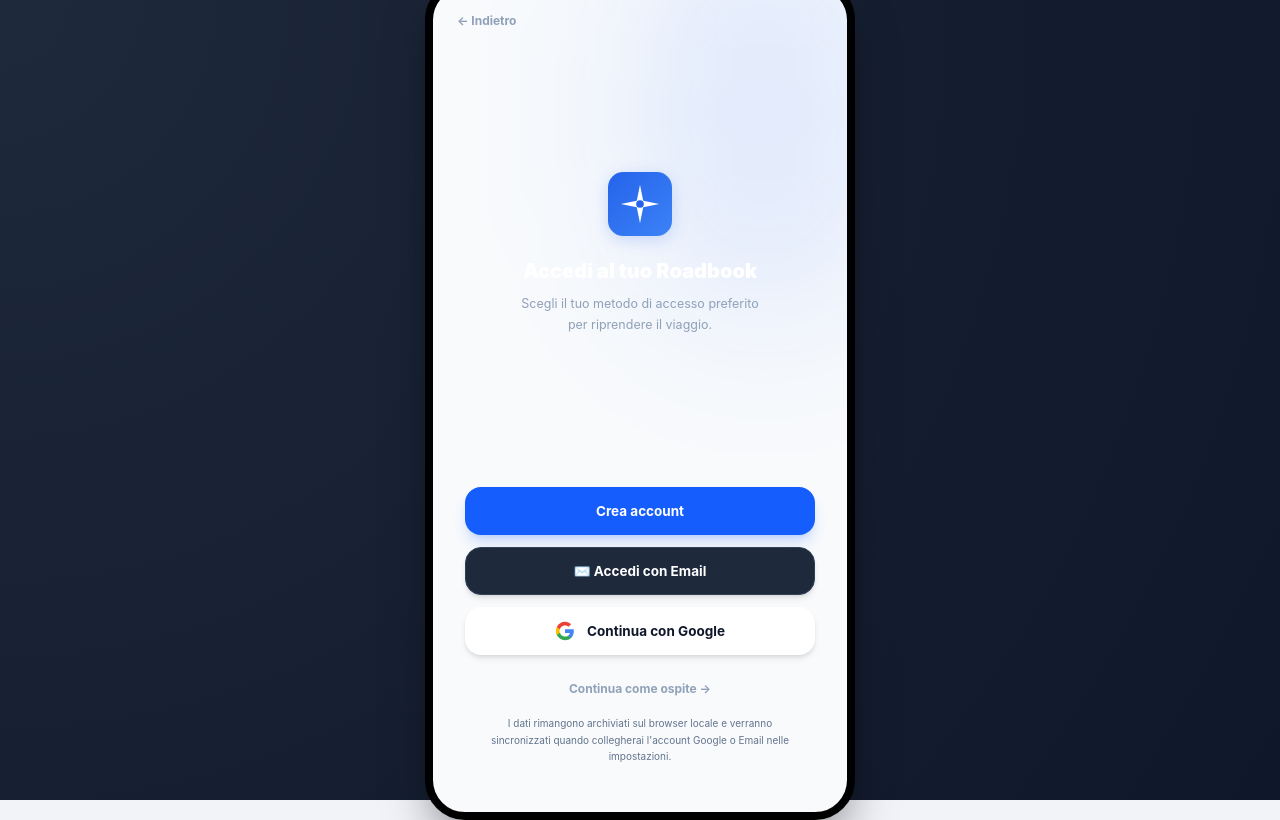
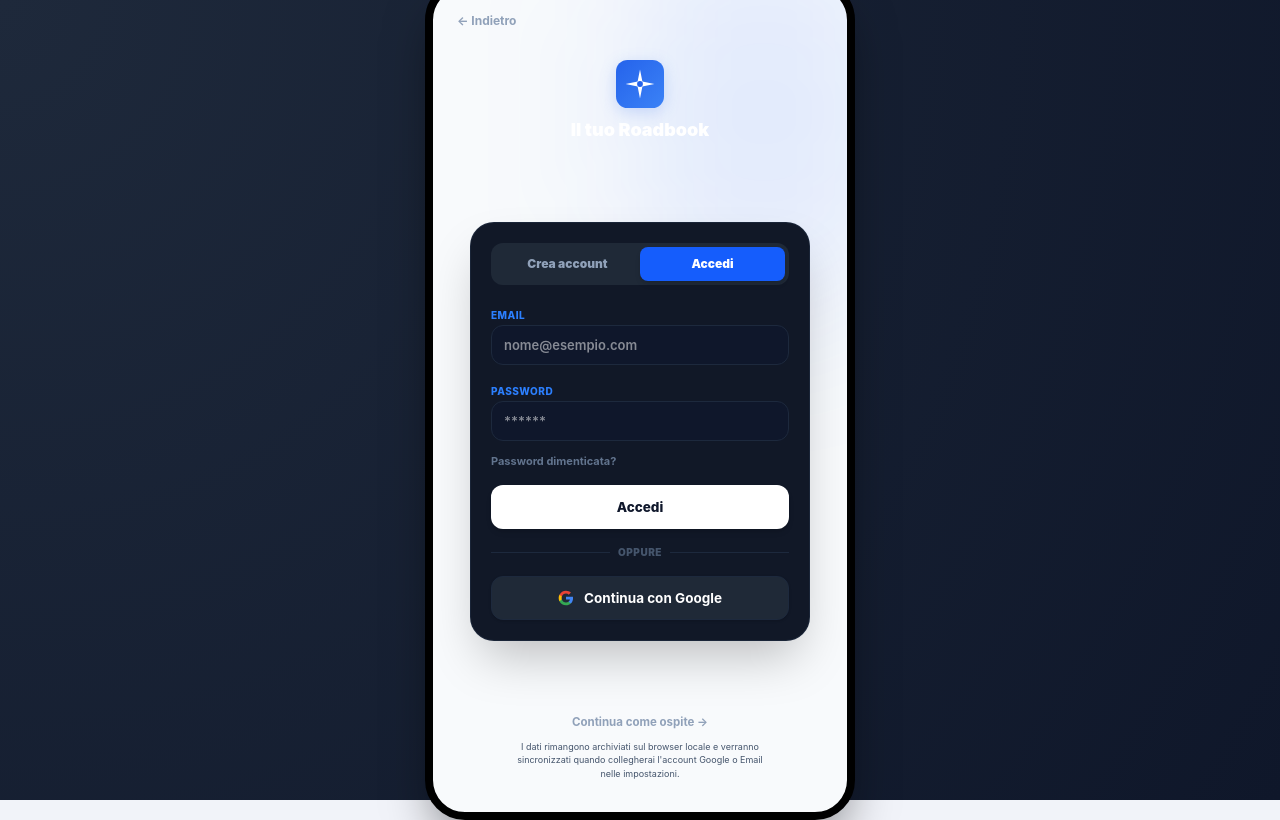
Before and after one commit to CASABR/honeymoon-roadbook, a React (Vite) app: page / in a window 1280 px wide. Both pictures are taken after a click on the button "Inizia il Viaggio →". Built offline with nearby package versions, Linux system fonts and the light colour scheme; no server answers.

Commit message:
Expose premium tabbed central card for login, registration, google, and guest access

```diff
--- a/src/views/LoginView.tsx
+++ b/src/views/LoginView.tsx
@@ -15,12 +15,13 @@ import {
 } from "../services/firebase";
 
 export default function LoginView() {
-  const [step, setStep] = useState<"intro" | "auth" | "email" | "reset">(() => {
+  const [step, setStep] = useState<"intro" | "auth" | "reset">(() => {
     return localStorage.getItem("hrb_intro_seen") === "true" ? "auth" : "intro";
   });
   const [isLoading, setIsLoading] = useState(false);
   const [error, setError] = useState<string | null>(null);
   const [conflictError, setConflictError] = useState(false);
+  const [name, setName] = useState("");
   const [email, setEmail] = useState("");
   const [password, setPassword] = useState("");
   const [confirmPassword, setConfirmPassword] = useState("");
@@ -36,6 +37,10 @@ export default function LoginView() {
       setError("Inserisci email e password.");
       return;
     }
+    if (isRegistering && !name.trim()) {
+      setError("Inserisci il tuo nome.");
+      return;
+    }
     if (isRegistering && password !== confirmPassword) {
       setError("Le password non coincidono.");
       return;
@@ -47,11 +52,19 @@ export default function LoginView() {
 
     try {
       if (isRegistering) {
+        let userCredential;
         if (auth.currentUser && auth.currentUser.isAnonymous) {
           const credential = EmailAuthProvider.credential(email.trim(), password);
-          await linkWithCredential(auth.currentUser, credential);
+          userCredential = await linkWithCredential(auth.currentUser, credential);
         } else {
-          await createUserWithEmailAndPassword(auth, email.trim(), password);
+          userCredential = await createUserWithEmailAndPassword(auth, email.trim(), password);
+        }
+
+        if (userCredential && userCredential.user && name.trim()) {
+          const { updateProfile } = await import("firebase/auth");
+          await updateProfile(userCredential.user, {
+            displayName: name.trim()
+          });
         }
       } else {
         await signInWithEmailAndPassword(auth, email.trim(), password);
@@ -84,7 +97,7 @@ export default function LoginView() {
     try {
       await sendPasswordResetEmail(auth, email.trim());
       setInfoMessage("Email di ripristino inviata con successo! Controlla la tua casella di posta.");
-      setStep("email");
+      setStep("auth");
     } catch (err: any) {
       console.error("Errore password reset:", err);
       setError(err.message || "Errore durante l'invio dell'email.");
@@ -265,103 +278,6 @@ export default function LoginView() {
     );
   }
 
-  // Schermata 3: Email Auth
-  if (step === "email") {
-    return (
-      <div className="app-shell flex flex-col justify-between p-8 text-white bg-[#0b0f19] relative overflow-hidden">
-        <div className="absolute top-[-10%] right-[-10%] w-[60%] h-[50%] rounded-full bg-blue-600/10 blur-[80px]" />
-
-        <button
-          onClick={() => { setStep("auth"); setError(null); setInfoMessage(null); }}
-          className="absolute top-6 left-6 text-slate-400 hover:text-white font-bold text-[12px] flex items-center gap-1 z-10 active:scale-95"
-        >
-          &larr; Indietro
-        </button>
-
-        <div className="flex-1 flex flex-col justify-center items-center text-center my-auto z-10 w-full max-w-[280px] mx-auto space-y-4">
-          <h2 className="text-[20px] font-black text-white">
-            {isRegistering
-              ? (auth.currentUser && auth.currentUser.isAnonymous ? "Salva il tuo diario" : "Nuovo account e-mail")
-              : "Accedi con e-mail"}
-          </h2>
-          <p className="text-[12px] text-slate-400">
-            {isRegistering
-              ? (auth.currentUser && auth.currentUser.isAnonymous
-                  ? "Associa un'e-mail a questo dispositivo per salvare al sicuro i tuoi dati sul cloud."
-                  : "Inserisci e-mail e password per iniziare da zero.")
-              : "Inserisci le tue credenziali per ripristinare il tuo diario di nozze."}
-          </p>
-
-          {error && <div className="p-3 bg-red-950/80 border border-red-800/60 rounded-xl text-[11px] text-red-300 w-full text-left">{error}</div>}
-          {infoMessage && <div className="p-3 bg-green-950/80 border border-green-800/60 rounded-xl text-[11px] text-green-300 w-full text-left">{infoMessage}</div>}
-
-          <div className="w-full space-y-3">
-            <div className="space-y-1 text-left">
-              <label className="text-[10px] uppercase tracking-wider font-extrabold text-blue-500">Email</label>
-              <input
-                type="email"
-                value={email}
-                onChange={(e) => setEmail(e.target.value)}
-                className="w-full h-11 px-3 bg-slate-900 border border-slate-800 rounded-xl text-[13px] text-white focus:outline-none focus:border-blue-600 transition-all font-semibold"
-                placeholder="nome@esempio.com"
-              />
-            </div>
-
-            <div className="space-y-1 text-left">
-              <label className="text-[10px] uppercase tracking-wider font-extrabold text-blue-500">Password</label>
-              <input
-                type="password"
-                value={password}
-                onChange={(e) => setPassword(e.target.value)}
-                className="w-full h-11 px-3 bg-slate-900 border border-slate-800 rounded-xl text-[13px] text-white focus:outline-none focus:border-blue-600 transition-all font-semibold"
-                placeholder="******"
-              />
-            </div>
-
-            {isRegistering && (
-              <div className="space-y-1 text-left">
-                <label className="text-[10px] uppercase tracking-wider font-extrabold text-blue-500">Conferma Password</label>
-                <input
-                  type="password"
-                  value={confirmPassword}
-                  onChange={(e) => setConfirmPassword(e.target.value)}
-                  className="w-full h-11 px-3 bg-slate-900 border border-slate-800 rounded-xl text-[13px] text-white focus:outline-none focus:border-blue-600 transition-all font-semibold"
-                  placeholder="******"
-                />
-              </div>
-            )}
-
-            {!isRegistering && (
-              <button
-                onClick={() => setStep("reset")}
-                className="block text-[11px] text-slate-500 hover:text-blue-400 text-left font-bold"
-              >
-                Password dimenticata?
-              </button>
-            )}
-          </div>
-        </div>
-
-        <div className="space-y-3 pb-4 z-10 w-full max-w-[280px] mx-auto">
-          <button
-            onClick={handleEmailAuth}
-            disabled={isLoading}
-            className="w-full h-12 bg-white text-slate-900 font-extrabold text-[13.5px] rounded-2xl flex items-center justify-center transition-all active:scale-98 shadow-md disabled:opacity-50"
-          >
-            {isLoading ? "Elaborazione..." : (isRegistering ? "Registrati" : "Accedi")}
-          </button>
-
-          <button
-            onClick={() => { setIsRegistering(!isRegistering); setError(null); }}
-            className="w-full h-12 bg-transparent text-slate-400 hover:text-white font-bold text-[13px] rounded-2xl flex items-center justify-center transition-all border border-slate-800 hover:border-slate-700"
-          >
-            {isRegistering ? "Hai già un account? Accedi" : "Nuovo utente? Registrati"}
-          </button>
-        </div>
-      </div>
-    );
-  }
-
   // Schermata 4: Reset Password
   if (step === "reset") {
     return (
@@ -369,13 +285,13 @@ export default function LoginView() {
         <div className="absolute top-[-10%] right-[-10%] w-[60%] h-[50%] rounded-full bg-blue-600/10 blur-[80px]" />
 
         <button
-          onClick={() => { setStep("email"); setError(null); }}
+          onClick={() => { setStep("auth"); setError(null); }}
           className="absolute top-6 left-6 text-slate-400 hover:text-white font-bold text-[12px] flex items-center gap-1 z-10 active:scale-95"
         >
           &larr; Indietro
         </button>
 
-        <div className="flex-1 flex flex-col justify-center items-center text-center my-auto z-10 w-full max-w-[280px] mx-auto space-y-4">
+        <div className="flex-1 flex flex-col justify-center items-center text-center my-auto z-10 w-full max-w-[290px] mx-auto space-y-4">
           <h2 className="text-[20px] font-black text-white">Reset Password</h2>
           <p className="text-[12px] text-slate-400">
             Ti invieremo un link per reimpostare la tua password
@@ -395,7 +311,7 @@ export default function LoginView() {
           </div>
         </div>
 
-        <div className="pb-4 z-10 w-full max-w-[280px] mx-auto">
+        <div className="pb-4 z-10 w-full max-w-[290px] mx-auto">
           <button
             onClick={handlePasswordReset}
             disabled={isLoading}
@@ -408,13 +324,13 @@ export default function LoginView() {
     );
   }
 
-  // Schermata 2: Schermata Autenticazione Standard (Google / Email / Ospite)
+  // Schermata 2: Schermata Autenticazione Standard con Card Tabbed (Crea account / Accedi)
   return (
-    <div className="app-shell flex flex-col justify-between p-8 text-white bg-[#0b0f19] relative overflow-hidden">
+    <div className="app-shell flex flex-col justify-between p-6 text-white bg-[#0b0f19] relative overflow-hidden">
       {/* Glow */}
       <div className="absolute top-[-10%] right-[-10%] w-[60%] h-[50%] rounded-full bg-blue-600/10 blur-[80px]" />
 
-      {/* Back Button per tornare alla schermata d'impatto */}
+      {/* Back Button */}
       <button
         onClick={() => setStep("intro")}
         className="absolute top-6 left-6 text-slate-400 hover:text-white font-bold text-[12px] flex items-center gap-1 z-10 active:scale-95"
@@ -422,9 +338,9 @@ export default function LoginView() {
         &larr; Indietro
       </button>
 
-      {/* Center: Logo ridotto e testo */}
-      <div className="flex-1 flex flex-col justify-center items-center text-center my-auto z-10">
-        <svg className="w-16 h-16 mb-5 drop-shadow-[0_4px_8px_rgba(37,99,235,0.2)]" viewBox="0 0 100 100" fill="none" xmlns="http://www.w3.org/2000/svg">
+      {/* Top Logo */}
+      <div className="flex flex-col items-center text-center mt-12 mb-3 z-10">
+        <svg className="w-12 h-12 mb-2 drop-shadow-[0_4px_8px_rgba(37,99,235,0.2)]" viewBox="0 0 100 100" fill="none" xmlns="http://www.w3.org/2000/svg">
           <rect width="100" height="100" rx="24" fill="url(#logo-auth-grad)" />
           <path d="M50 20 L55 45 L80 50 L55 55 L50 80 L45 55 L20 50 L45 45 Z" fill="#ffffff" />
           <circle cx="50" cy="50" r="6" fill="#2563eb" />
@@ -435,31 +351,154 @@ export default function LoginView() {
             </linearGradient>
           </defs>
         </svg>
+        <h2 className="text-[18px] font-black text-white">
+          {(auth && auth.currentUser && auth.currentUser.isAnonymous) ? "Metti al sicuro i dati" : "Il tuo Roadbook"}
+        </h2>
+      </div>
 
-        <h2 className="text-[20px] font-black text-white">
-          {(auth && auth.currentUser && auth.currentUser.isAnonymous) ? "Metti al sicuro i dati" : "Accedi al tuo Roadbook"}
-        </h2>
-        <p className="text-[12.5px] text-slate-400 mt-2 max-w-[250px] leading-relaxed">
-          {(auth && auth.currentUser && auth.currentUser.isAnonymous)
-            ? "Associa un'email o Google a questa sessione per salvare al sicuro i dati sul cloud."
-            : "Scegli il tuo metodo di accesso preferito per riprendere il viaggio."}
-        </p>
+      {/* Central Card */}
+      <div className="flex-1 flex flex-col justify-center z-10 max-w-[340px] w-full mx-auto my-auto">
+        <div className="bg-[#111827] border border-slate-800/80 rounded-3xl p-5 shadow-2xl space-y-4">
+
+          {/* Tabs Selector */}
+          <div className="flex bg-[#1f2937] p-1 rounded-xl">
+            <button
+              onClick={() => { setIsRegistering(true); setError(null); setInfoMessage(null); }}
+              className={`flex-1 py-2 text-center text-[12px] font-black rounded-lg transition-all ${
+                isRegistering ? "bg-blue-600 text-white shadow-md" : "text-slate-400 hover:text-white"
+              }`}
+            >
+              Crea account
+            </button>
+            <button
+              onClick={() => { setIsRegistering(false); setError(null); setInfoMessage(null); }}
+              className={`flex-1 py-2 text-center text-[12px] font-black rounded-lg transition-all ${
+                !isRegistering ? "bg-blue-600 text-white shadow-md" : "text-slate-400 hover:text-white"
+              }`}
+            >
+              Accedi
+            </button>
+          </div>
 
           {error && (
-          <div className="mt-5 p-3 bg-red-950/80 border border-red-800/60 rounded-xl text-[11.5px] text-red-300 font-medium leading-relaxed max-w-[280px] text-left">
-            <span className="font-bold block text-red-200 mb-0.5">⚠️ Errore di connessione:</span>
+            <div className="p-3 bg-red-950/80 border border-red-800/60 rounded-xl text-[11px] text-red-300 w-full text-left font-semibold">
               {error}
               <button
                 onClick={handleBypass}
-              className="mt-2 block text-blue-400 font-extrabold hover:underline text-left text-[10.5px]"
+                className="mt-2 block text-blue-400 font-extrabold hover:underline text-left text-[10px]"
               >
                 Usa bypass locale (offline di sicurezza) &rarr;
               </button>
             </div>
           )}
+          {infoMessage && <div className="p-3 bg-green-950/80 border border-green-800/60 rounded-xl text-[11px] text-green-300 w-full text-left font-semibold">{infoMessage}</div>}
+
+          {/* Form Fields */}
+          <div className="space-y-3">
+            {isRegistering && (
+              <div className="space-y-1 text-left">
+                <label className="text-[10px] uppercase tracking-wider font-extrabold text-blue-500">Nome Viaggiatore</label>
+                <input
+                  type="text"
+                  value={name}
+                  onChange={(e) => setName(e.target.value)}
+                  className="w-full h-10 px-3 bg-slate-900 border border-slate-800 rounded-xl text-[13px] text-white focus:outline-none focus:border-blue-600 transition-all font-semibold"
+                  placeholder="Il tuo nome"
+                />
+              </div>
+            )}
+
+            <div className="space-y-1 text-left">
+              <label className="text-[10px] uppercase tracking-wider font-extrabold text-blue-500">Email</label>
+              <input
+                type="email"
+                value={email}
+                onChange={(e) => setEmail(e.target.value)}
+                className="w-full h-10 px-3 bg-slate-900 border border-slate-800 rounded-xl text-[13px] text-white focus:outline-none focus:border-blue-600 transition-all font-semibold"
+                placeholder="nome@esempio.com"
+              />
+            </div>
+
+            <div className="space-y-1 text-left">
+              <label className="text-[10px] uppercase tracking-wider font-extrabold text-blue-500">Password</label>
+              <input
+                type="password"
+                value={password}
+                onChange={(e) => setPassword(e.target.value)}
+                className="w-full h-10 px-3 bg-slate-900 border border-slate-800 rounded-xl text-[13px] text-white focus:outline-none focus:border-blue-600 transition-all font-semibold"
+                placeholder="******"
+              />
+            </div>
+
+            {isRegistering && (
+              <div className="space-y-1 text-left">
+                <label className="text-[10px] uppercase tracking-wider font-extrabold text-blue-500">Conferma Password</label>
+                <input
+                  type="password"
+                  value={confirmPassword}
+                  onChange={(e) => setConfirmPassword(e.target.value)}
+                  className="w-full h-10 px-3 bg-slate-900 border border-slate-800 rounded-xl text-[13px] text-white focus:outline-none focus:border-blue-600 transition-all font-semibold"
+                  placeholder="******"
+                />
+              </div>
+            )}
+
+            {!isRegistering && (
+              <button
+                onClick={() => setStep("reset")}
+                className="text-[11px] text-slate-500 hover:text-blue-400 font-bold block"
+              >
+                Password dimenticata?
+              </button>
+            )}
+          </div>
+
+          {/* Primary Action Button */}
+          <button
+            onClick={handleEmailAuth}
+            disabled={isLoading}
+            className="w-full h-11 bg-white text-slate-900 font-extrabold text-[13.5px] rounded-xl flex items-center justify-center transition-all active:scale-98 shadow-md disabled:opacity-50"
+          >
+            {isLoading ? "Elaborazione..." : (isRegistering ? "Registrati" : "Accedi")}
+          </button>
+
+          {/* Separator */}
+          <div className="flex items-center gap-2">
+            <span className="h-[1px] bg-slate-800 flex-1" />
+            <span className="text-[10px] uppercase tracking-wider font-black text-slate-600">oppure</span>
+            <span className="h-[1px] bg-slate-800 flex-1" />
+          </div>
+
+          {/* Google Access Button */}
+          <button
+            onClick={handleGoogleLogin}
+            disabled={isLoading}
+            className="w-full h-11 bg-[#1f2937] hover:bg-[#374151] text-white font-bold text-[13.5px] rounded-xl flex items-center justify-center gap-2.5 transition-all active:scale-98 shadow-sm border border-slate-800 disabled:opacity-50"
+          >
+            <svg className="w-4 h-4 flex-shrink-0" viewBox="0 0 24 24">
+              <path
+                fill="#4285F4"
+                d="M22.56 12.25c0-.78-.07-1.53-.2-2.25H12v4.26h5.92c-.26 1.37-1.04 2.53-2.21 3.31v2.77h3.57c2.08-1.92 3.28-4.74 3.28-8.09z"
+              />
+              <path
+                fill="#34A853"
+                d="M12 23c2.97 0 5.46-.98 7.28-2.66l-3.57-2.77c-.98.66-2.23 1.06-3.71 1.06-2.86 0-5.29-1.93-6.16-4.53H2.18v2.84C3.99 20.53 7.7 23 12 23z"
+              />
+              <path
+                fill="#FBBC05"
+                d="M5.84 14.09c-.22-.66-.35-1.36-.35-2.09s.13-1.43.35-2.09V7.06H2.18C1.43 8.55 1 10.22 1 12s.43 3.45 1.18 4.94l2.85-2.22.81-.63z"
+              />
+              <path
+                fill="#EA4335"
+                d="M12 5.38c1.62 0 3.06.56 4.21 1.64l3.15-3.15C17.45 2.09 14.97 1 12 1 7.7 1 3.99 3.47 2.18 7.06l3.66 2.84c.87-2.6 3.3-4.52 6.16-4.52z"
+              />
+            </svg>
+            Continua con Google
+          </button>
+        </div>
 
         {conflictError && (
-          <div className="mt-5 p-4 bg-amber-950/80 border border-amber-800/60 rounded-xl text-[12px] text-amber-200 font-medium space-y-2.5 max-w-[280px] text-left">
+          <div className="mt-4 p-4 bg-amber-950/80 border border-amber-800/60 rounded-xl text-[12px] text-amber-200 font-medium space-y-2.5 max-w-[280px] text-left">
             <span className="font-extrabold block text-amber-100">⚠️ Conflitto di Collegamento</span>
             Questo account Google è già associato ad un altro diario di nozze. Vuoi disconnettere la sessione ospite ed accedere direttamente all'account Google esistente?
             <div className="flex gap-2 pt-1">
@@ -480,61 +519,17 @@ export default function LoginView() {
         )}
       </div>
 
-      {/* Buttons */}
-      <div className="space-y-3 pb-4 z-10">
-        <button
-          onClick={() => { setStep("email"); setIsRegistering(true); setError(null); }}
-          disabled={isLoading}
-          className="w-full h-12 bg-blue-600 hover:bg-blue-700 text-white font-bold text-[13.5px] rounded-2xl flex items-center justify-center transition-all active:scale-98 shadow-lg shadow-blue-600/20 disabled:opacity-50"
-        >
-          Crea account
-        </button>
-
-        <button
-          onClick={() => { setStep("email"); setIsRegistering(false); setError(null); }}
-          disabled={isLoading}
-          className="w-full h-12 bg-[#1e293b] hover:bg-[#334155] text-white font-bold text-[13.5px] rounded-2xl flex items-center justify-center gap-3 transition-all active:scale-98 shadow-md border border-slate-700 disabled:opacity-50"
-        >
-          ✉️ Accedi con Email
-        </button>
-
-        <button
-          onClick={handleGoogleLogin}
-          disabled={isLoading}
-          className="w-full h-12 bg-white text-slate-900 hover:bg-gray-100 font-bold text-[13.5px] rounded-2xl flex items-center justify-center gap-3 transition-all active:scale-98 shadow-md disabled:opacity-50"
-        >
-          <svg className="w-5 h-5 flex-shrink-0" viewBox="0 0 24 24">
-            <path
-              fill="#4285F4"
-              d="M22.56 12.25c0-.78-.07-1.53-.2-2.25H12v4.26h5.92c-.26 1.37-1.04 2.53-2.21 3.31v2.77h3.57c2.08-1.92 3.28-4.74 3.28-8.09z"
-            />
-            <path
-              fill="#34A853"
-              d="M12 23c2.97 0 5.46-.98 7.28-2.66l-3.57-2.77c-.98.66-2.23 1.06-3.71 1.06-2.86 0-5.29-1.93-6.16-4.53H2.18v2.84C3.99 20.53 7.7 23 12 23z"
-            />
-            <path
-              fill="#FBBC05"
-              d="M5.84 14.09c-.22-.66-.35-1.36-.35-2.09s.13-1.43.35-2.09V7.06H2.18C1.43 8.55 1 10.22 1 12s.43 3.45 1.18 4.94l2.85-2.22.81-.63z"
-            />
-            <path
-              fill="#EA4335"
-              d="M12 5.38c1.62 0 3.06.56 4.21 1.64l3.15-3.15C17.45 2.09 14.97 1 12 1 7.7 1 3.99 3.47 2.18 7.06l3.66 2.84c.87-2.6 3.3-4.52 6.16-4.52z"
-            />
-          </svg>
-          {isLoading ? "Connessione..." : "Continua con Google"}
-        </button>
-
-        <div className="pt-2 text-center">
+      {/* Guest Link Footer */}
+      <div className="space-y-2 pb-2 z-10 text-center">
         <button
           onClick={handleGuestLogin}
           disabled={isLoading}
-            className="text-slate-400 hover:text-slate-300 font-bold text-[12px] transition-all bg-transparent border-none active:scale-95 cursor-pointer"
+          className="text-slate-400 hover:text-slate-300 font-bold text-[11.5px] transition-all bg-transparent border-none active:scale-95 cursor-pointer"
         >
           {isLoading ? "Accesso..." : "Continua come ospite →"}
         </button>
-        </div>
 
-        <p className="text-[10px] text-slate-500 text-center leading-relaxed px-4 pt-1">
+        <p className="text-[9px] text-slate-600 max-w-[260px] mx-auto leading-normal">
           I dati rimangono archiviati sul browser locale e verranno sincronizzati quando collegherai l'account Google o Email nelle impostazioni.
         </p>
       </div>
```
Lines whose indentation alone changed are shown as unchanged.
